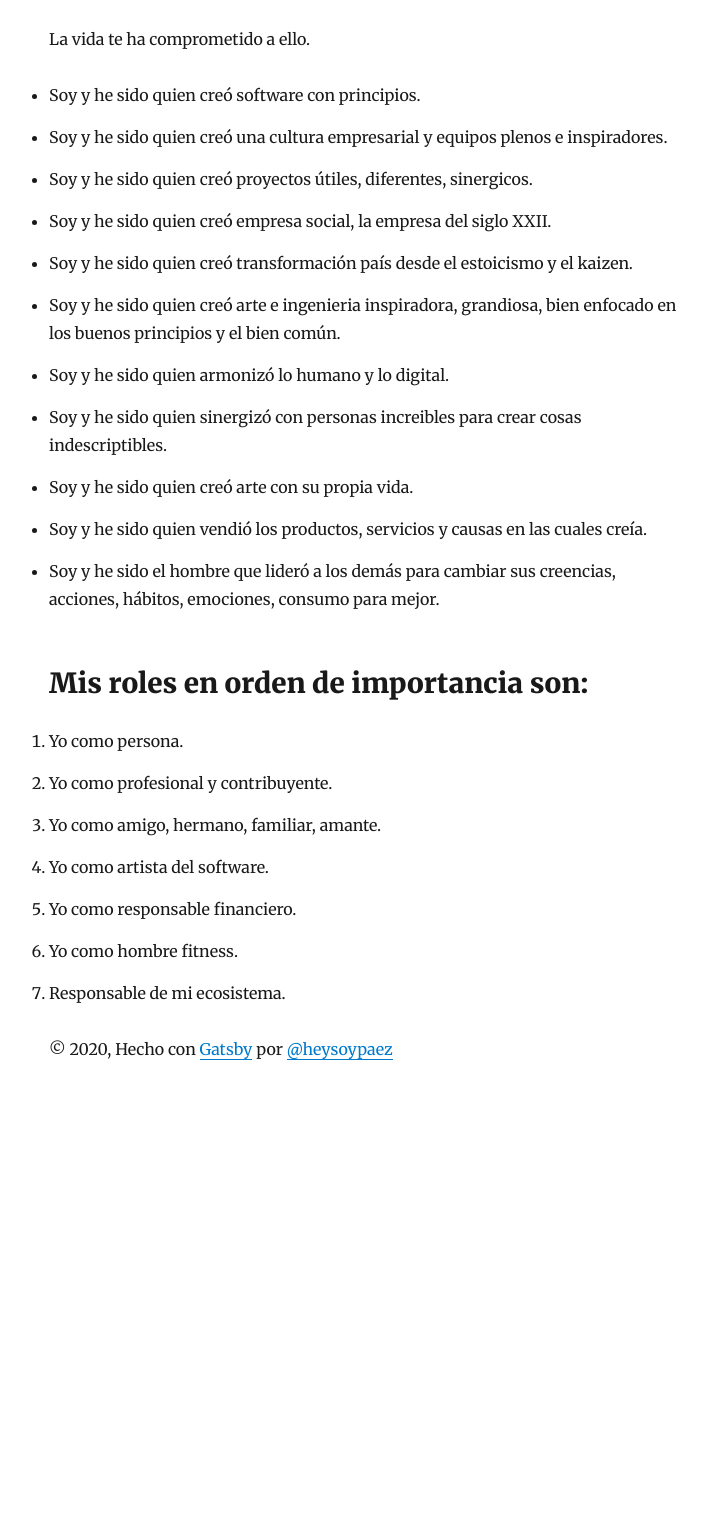
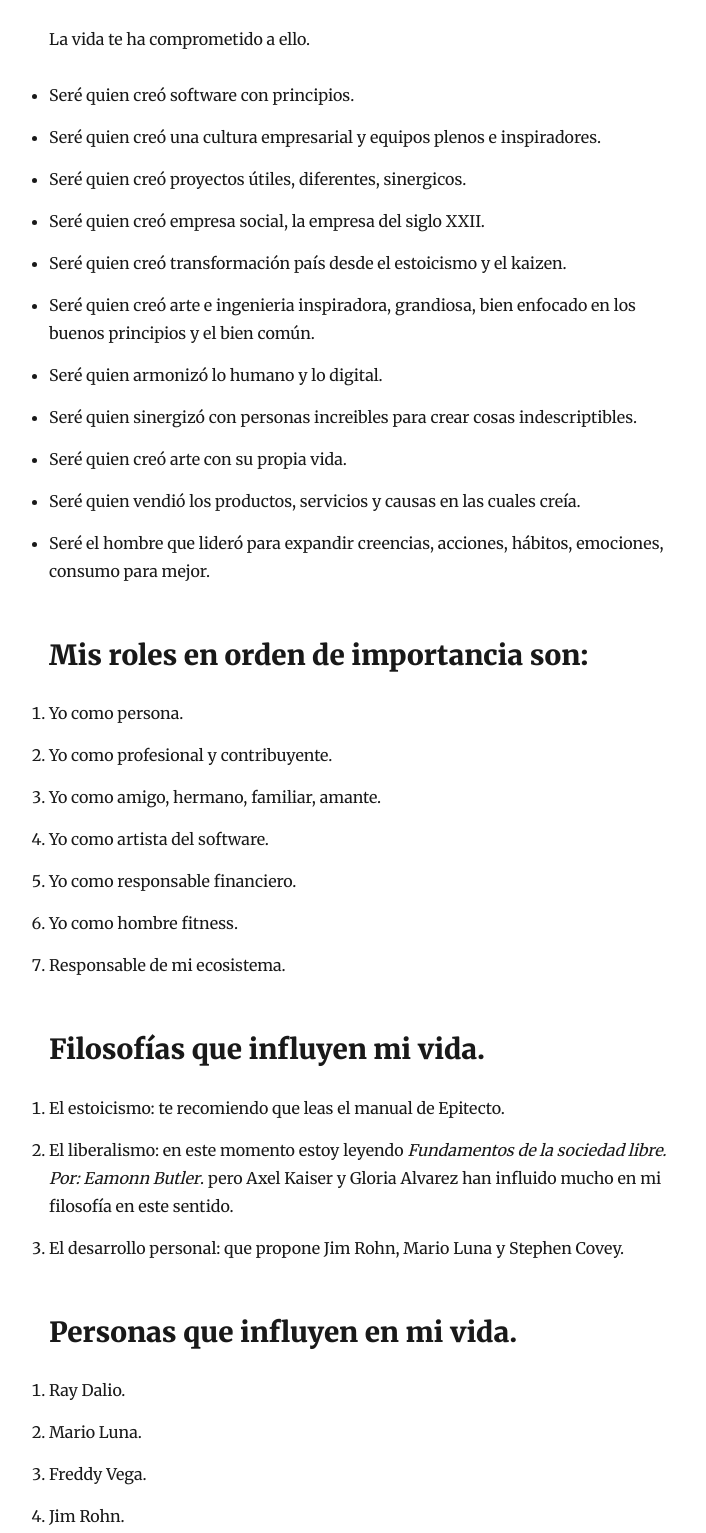
Before and after one commit to heysoypaez/heysoypaez-web, a Gatsby site: page /sobre-mi in a window 1280 px wide. Shown: the part 2073-3606 px from the top of the page, without its empty margins (276-982 px from the left). Before the commit the page ends 3178 px from the top, so only its background shows below. Built offline with nearby package versions, Linux system fonts and the light colour scheme; Gatsby itself is replaced by a stand-in of ours; some packages are replaced by stand-ins of ours.

Commit message:
AboutMe component updated

```diff
--- a/src/components/aboutMe.mdx
+++ b/src/components/aboutMe.mdx
@@ -35,17 +35,17 @@
 
 La vida te ha comprometido a ello.
 
-- Soy y he sido quien creó software con principios.
-- Soy y he sido quien creó una cultura empresarial y equipos plenos e inspiradores.
-- Soy y he sido quien creó proyectos útiles, diferentes, sinergicos.
-- Soy y he sido quien creó empresa social, la empresa del siglo XXII.
-- Soy y he sido quien creó transformación país desde el estoicismo y el kaizen.
-- Soy y he sido quien creó arte e ingenieria inspiradora, grandiosa, bien enfocado en los buenos principios y el bien común.
-- Soy y he sido quien armonizó lo humano y lo digital.
-- Soy y he sido quien sinergizó con personas increibles para crear cosas indescriptibles.
-- Soy y he sido quien creó arte con su propia vida.
-- Soy y he sido quien vendió los productos, servicios y causas en las cuales creía.
-- Soy y he sido el hombre que lideró a los demás para cambiar sus creencias, acciones, hábitos, emociones, consumo para mejor.
+- Seré quien creó software con principios.
+- Seré quien creó una cultura empresarial y equipos plenos e inspiradores.
+- Seré quien creó proyectos útiles, diferentes, sinergicos.
+- Seré quien creó empresa social, la empresa del siglo XXII.
+- Seré quien creó transformación país desde el estoicismo y el kaizen.
+- Seré quien creó arte e ingenieria inspiradora, grandiosa, bien enfocado en los buenos principios y el bien común.
+- Seré quien armonizó lo humano y lo digital.
+- Seré quien sinergizó con personas increibles para crear cosas indescriptibles.
+- Seré quien creó arte con su propia vida.
+- Seré quien vendió los productos, servicios y causas en las cuales creía.
+- Seré el hombre que lideró para expandir creencias, acciones, hábitos, emociones, consumo para mejor.
 
 ## Mis roles en orden de importancia son:
 
@@ -57,6 +57,19 @@
 6. Yo como hombre fitness.
 7. Responsable de mi ecosistema.
 
+## Filosofías que influyen mi vida.
+
+1. El estoicismo: te recomiendo que leas el manual de Epitecto.
+2. El liberalismo: en este momento estoy leyendo _Fundamentos de la sociedad libre. Por: Eamonn Butler_. pero Axel Kaiser y Gloria Alvarez han influido mucho en mi filosofía en este sentido.
+3. El desarrollo personal: que propone Jim Rohn, Mario Luna y Stephen Covey.
+
+## Personas que influyen en  mi vida.
+
+1. Ray Dalio.
+2. Mario Luna.
+3. Freddy Vega.
+4. Jim Rohn.
+
 <!-- This default export overrides the default layout ensuring -->
 <!--  that the FAQ component isn't wrapped by other elements -->
 export default ({ children }) => (
```
Also changed, not shown: content/blog/la-dictadura-de-la-correccion-politica-y-el-coraje/index.md (line endings or trailing spaces), content/blog/la-libertad/index.md (line endings or trailing spaces).
